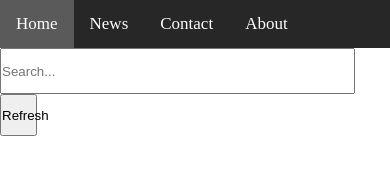
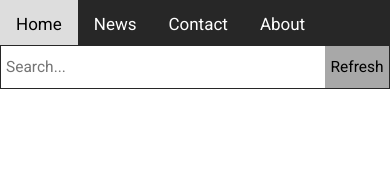
Before and after one commit to IBReady/IBReady.github.io, a plain HTML site: page index.html in a window 390 px wide. Drawn offline with nearby package versions, Linux system fonts and the light colour scheme.

Commit message:
responsiveness

```diff
--- a/index.html
+++ b/index.html
@@ -3,6 +3,8 @@
     <head>
         <title>IB Ready</title>
         <link rel='stylesheet' href='style/main.css'>
+        <link href="https://fonts.googleapis.com/css?family=Roboto&display=swap" rel="stylesheet">
+        <meta name="viewport" content="width=device-width, initial-scale=1.0">
         <script src="https://ajax.googleapis.com/ajax/libs/jquery/3.4.1/jquery.min.js"></script>
         <script>
             function log(data) {
@@ -34,7 +36,7 @@
     </head>
     <body onload="refresh();">
         <div class="topnav">
-            <a class="active" href="#home">Home</a>
+            <a href="#home">Home</a>
             <a href="#news">News</a>
             <a href="#contact">Contact</a>
             <a href="#about">About</a>
--- a/style/main.css
+++ b/style/main.css
@@ -11,16 +11,13 @@
     padding: 14px 16px;
     text-decoration: none;
     font-size: 17px;
+    height: 2vh;
+    margin-bottom: 0px;
 }
 
 .topnav a:hover {
     background-color: #ddd;
     color: black;
-}
-
-.topnav a.active {
-    background-color: rgb(90, 90, 90);
-    color: white;
 }
 
 body {
@@ -31,19 +28,37 @@ body {
 html {
     padding: 0px;
     margin: 0px;
+    font-family: 'Roboto';
 }
 
 #search {
-    width: 90vw;
+    width: 500%;
     height: 5vh;
     margin: 0px;
     padding: 0px;
+    padding-left: 5px;
     display: inline-block;
+    font-family: 'Roboto';
+    font-size: 0.97em;
+    border-width: 0px;
 }
 #refresh {
-    width: 9.5vw;
+    font-size: 0.97em;
+    width: 100%;
     height: 5vh;
     margin: 0px;
+    margin-top: 0px;
     padding: 0px;
     display: inline-block;
+    background-color: rgb(168, 168, 168);
+    border-style: none;
+    font-family: 'Roboto';
+    position: relative;
+
+
 }
+#actionnav {
+    padding: 0.25%;
+    background-color: rgb(39, 39, 39);
+    display: flex;
+}
```
